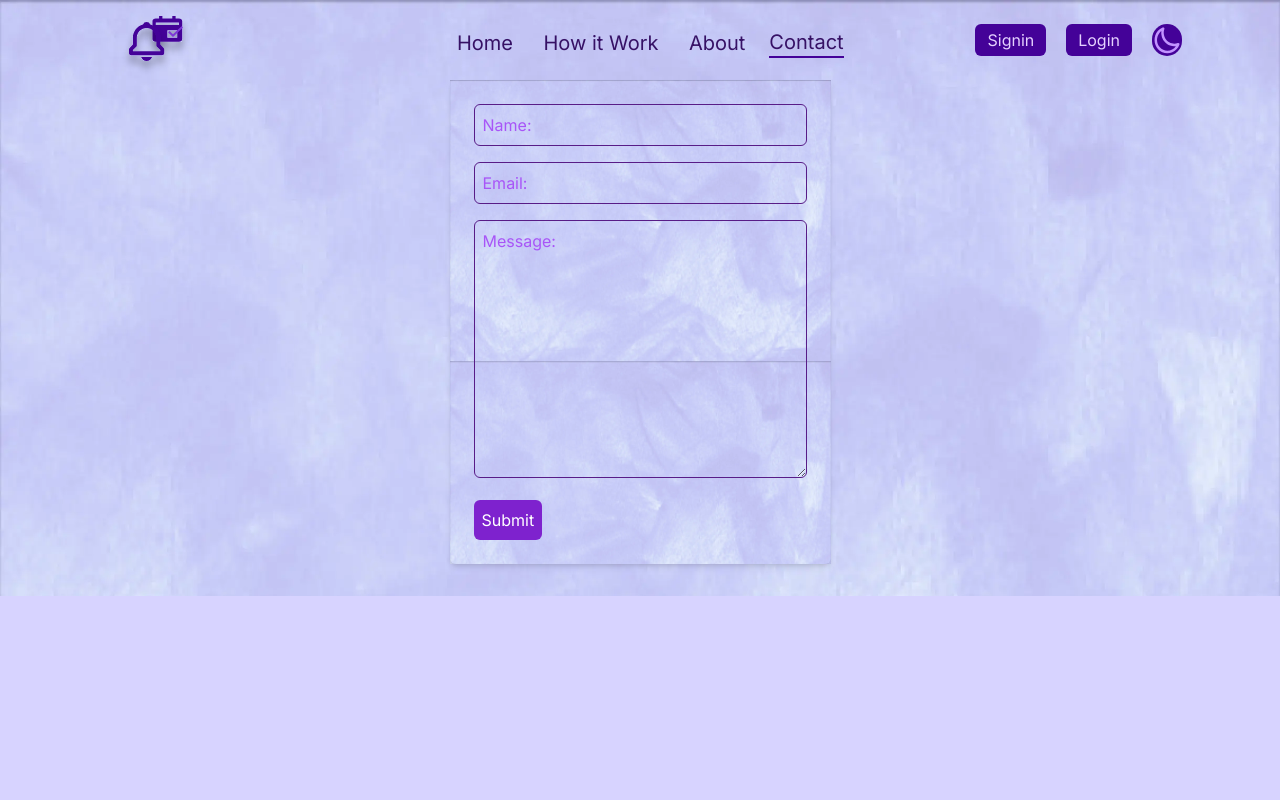
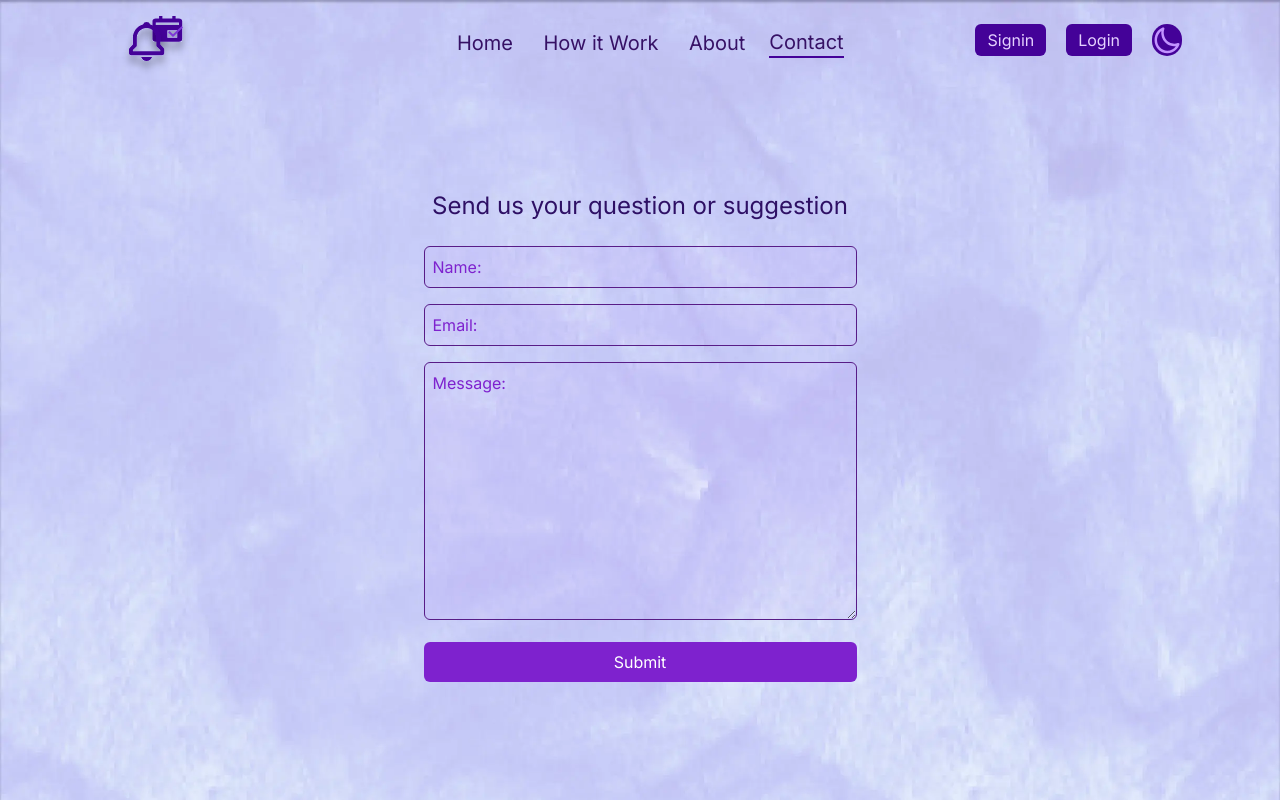
Before and after one commit to diego-vecch/remindpay-frontend, a Next.js app: page /contact in a window 1280 px wide. Built offline with nearby package versions, Linux system fonts and the light colour scheme.

Commit message:
fix: improving contact form styles

```diff
--- a/src/app/contact/page.tsx
+++ b/src/app/contact/page.tsx
@@ -1,11 +1,11 @@
-import ContactPage from '@/components/Form'
+import FormContact from '@/components/FormContact'
 import { NavbarHomepage } from '@/components/NavbarHomepage'
 
 export default function page (): JSX.Element {
   return (
-    <main className='h-full flex flex-col justify-center w-full'>
+    <main className='h-screen flex flex-col justify-center w-full'>
       <NavbarHomepage />
-      <ContactPage />
+      <FormContact />
     </main>
   )
 }
--- a/src/components/Form.tsx
+++ /dev/null
@@ -1,26 +0,0 @@
-import React from 'react'
-
-const ContactPage: React.FC = () => {
-  return (
-    <main className='h-full flex flex-col pt-20 justify-center items-center w-full'>
-      {/* Otros componentes o contenido */}
-
-      <main className='mb-8'> {/* Agregar margen inferior de 8 unidades */}
-        <form action='' className='w-full max-w-md p-6 bg-purple-0 rounded-md shadow-md '>
-          <div className='mb-4'>
-            <input type='text' id='name' required className='w-full p-2 border rounded-md bg-transparent placeholder-purple-500 border-purple-900' placeholder='Name:' />
-          </div>
-          <div className='mb-4'>
-            <input type='email' id='email' required className='w-full p-2 border rounded-md bg-transparent placeholder-purple-500 border-purple-900' placeholder='Email:' />
-          </div>
-          <div className='mb-4'>
-            <textarea id='message' className='w-full p-2 border rounded-md bg-transparent placeholder-purple-500 border-purple-900' placeholder='Message:' cols={30} rows={10} required />
-          </div>
-          <button type='submit' className='bg-purple-700 text-white p-2 rounded-md'>Submit</button>
-        </form>
-      </main>
-    </main>
-  )
-}
-
-export default ContactPage
--- /dev/null
+++ b/src/components/FormContact.tsx
@@ -0,0 +1,40 @@
+import React from 'react'
+
+const FormContact: React.FC = () => {
+  return (
+    <div className='h-full flex flex-col pt-20 justify-center items-center w-full'>
+
+      <div className='mb-8 flex flex-col justify-center'>
+        <div className='py-6'>
+          <h4 className='text-center text-2xl text-violet-950'>Send us your question or suggestion</h4>
+        </div>
+        <form action='' className='w-full max-w-md bg-purple-0 rounded-md  '>
+          <div className='mb-4'>
+            <input
+              type='text' id='name'
+              required
+              autoComplete='off'
+              className='w-full p-2 border rounded-md bg-purple-500 bg-opacity-5 placeholder-purple-700 border-purple-900  focus:outline-none focus:border-violet-600 focus:placeholder-violet-500 focus:bg-opacity-0 text-purple-800' placeholder='Name:'
+            />
+          </div>
+          <div className='mb-4'>
+            <input
+              type='email' id='email' required
+              autoComplete='off'
+              className='w-full p-2 border rounded-md bg-purple-500 bg-opacity-5 placeholder-purple-700 border-purple-900 focus:outline-none focus:border-violet-600 focus:placeholder-violet-500 focus:bg-opacity-0 text-purple-800' placeholder='Email:'
+            />
+          </div>
+          <div className='mb-4'>
+            <textarea
+              id='message'
+              className='w-full p-2 border rounded-md  bg-purple-500 bg-opacity-5 placeholder-purple-700 border-purple-900 focus:outline-none focus:border-violet-500 focus:placeholder-violet-500 focus:bg-opacity-0 text-purple-800' placeholder='Message:' cols={40} rows={10} required
+            />
+          </div>
+          <button type='submit' className='bg-purple-700 text-white p-2 w-full rounded-md'>Submit</button>
+        </form>
+      </div>
+    </div>
+  )
+}
+
+export default FormContact
```
